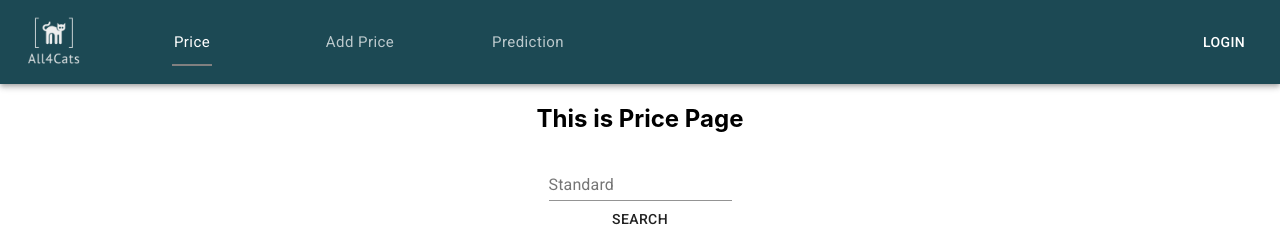
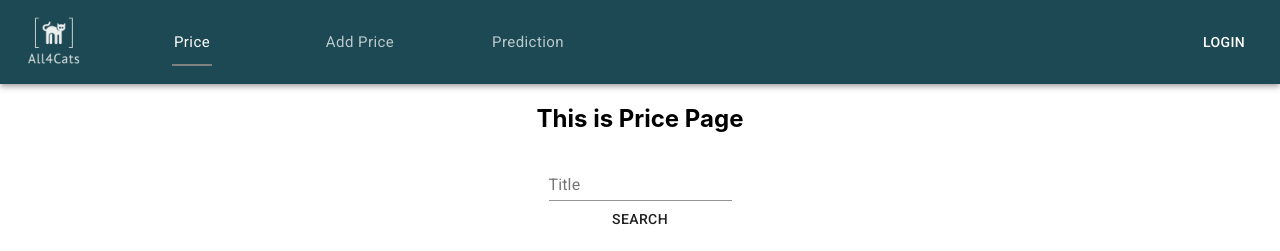
Before and after one commit to xiaot6/DataBaseProject, a React (Create React App) app in the folder all4cats/: page / in a window 1280 px wide. Shown: the top 251 px of the page. Built offline with nearby package versions, Linux system fonts and the light colour scheme; no server answers.

Commit message:
database content displayed

```diff
--- a/all4cats/src/components/Price.js
+++ b/all4cats/src/components/Price.js
@@ -1,7 +1,6 @@
 import React, { Component } from "react";
 import logo from '../assets/logo_transparent.png';
 import {Typography, Button, TextField} from '@material-ui/core'
-import { makeStyles } from '@material-ui/core/styles';
 import PriceDataService from "../services/price.service";
 
 import { Link } from "react-router-dom";
@@ -10,7 +9,7 @@ import { Link } from "react-router-dom";
 export default class Price extends Component {
     constructor(props) {
         super(props);
-        this.onChangeSearchTitle = this.onChangeSearchTitle.bind(this);
+        this.onChangeSaveTitle = this.onChangeSaveTitle.bind(this);
         this.retrieveTutorials = this.retrieveTutorials.bind(this);
         this.refreshList = this.refreshList.bind(this);
         this.setActiveTutorial = this.setActiveTutorial.bind(this);
@@ -18,10 +17,10 @@ export default class Price extends Component {
         this.searchTitle = this.searchTitle.bind(this);
 
         this.state = {
+          titleForSearch: "",
           tutorials: [],
           currentTutorial: null,
           currentIndex: -1,
-          searchTitle: ""
         };
     }
 
@@ -29,11 +28,11 @@ export default class Price extends Component {
     this.retrieveTutorials();
     }
 
-    onChangeSearchTitle(e) {
+    onChangeSaveTitle(e) {
         const searchTitle = e.target.value;
 
         this.setState({
-        searchTitle: searchTitle
+            titleForSearch: searchTitle
         });
     }
 
@@ -59,6 +58,7 @@ export default class Price extends Component {
     }
 
     setActiveTutorial(tutorial, index) {
+        console.log("set active");
         this.setState({
             currentTutorial: tutorial,
             currentIndex: index
@@ -78,7 +78,7 @@ export default class Price extends Component {
 
     searchTitle() {
         console.log("clicked");
-        PriceDataService.findByTitle(this.state.searchTitle)
+        PriceDataService.findByTitle(this.state.titleForSearch)
             .then(response => {
             this.setState({
                 tutorials: response.data
@@ -91,18 +91,30 @@ export default class Price extends Component {
     }
 
     render() {
-        const { searchTitle, tutorials, currentTutorial, currentIndex } = this.state;
+        // const { titleForSearch, tutorials, currentTutorial, currentIndex } = this.state;
         return (
             <div>
                 <h2>
                     This is Price Page
                 </h2>
                 <form noValidate autoComplete="off">
-                    <TextField id="standard-basic" label="Standard" value={searchTitle} onChange={this.onChangeSearchTitle}/>
+                    {/* listening for title in value, once change call onChange function to temporarily hold the title, until submission */}
+                    <TextField id="standard-basic" label="Title" value={this.state.titleForSearch} onChange={this.onChangeSaveTitle}/>
                 </form>
                 <Button onClick={this.searchTitle}>
                     Search
                 </Button>
+                <ul className="list-group">
+                    {this.state.tutorials &&
+                    this.state.tutorials.map((tutorial, index) => (
+                        <li
+                            onClick={() => this.setActiveTutorial(tutorial, index)}
+                            key={index}
+                        >
+                        {tutorial.title}, {tutorial.description}
+                        </li>
+                    ))}
+                </ul>
                 <header>
                     <img src={logo} alt='Logo' height='300'></img>
                     <Typography variant='h5'>
```
Lines whose indentation alone changed are shown as unchanged.
